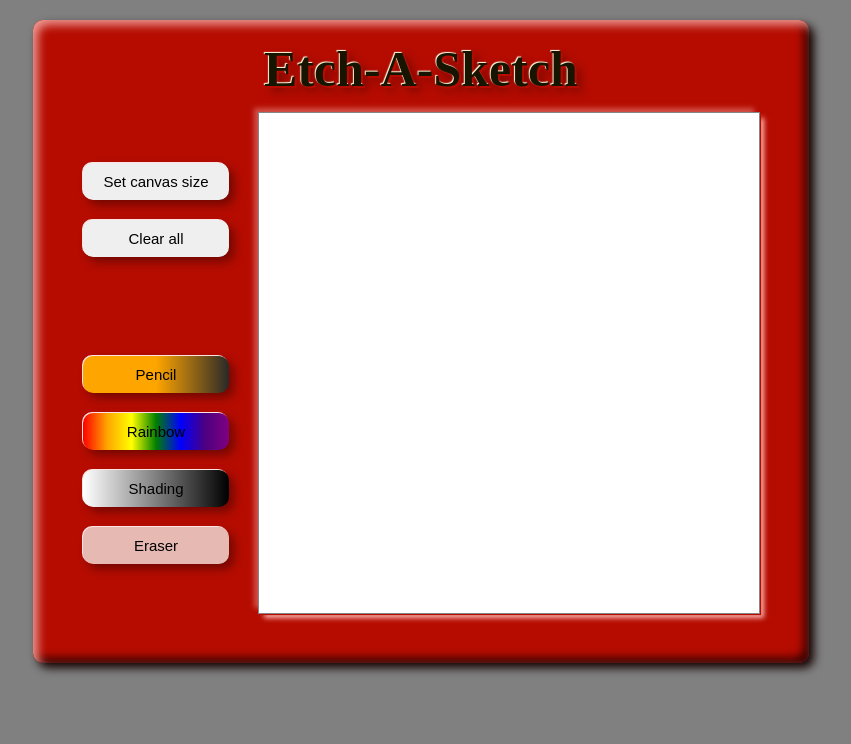
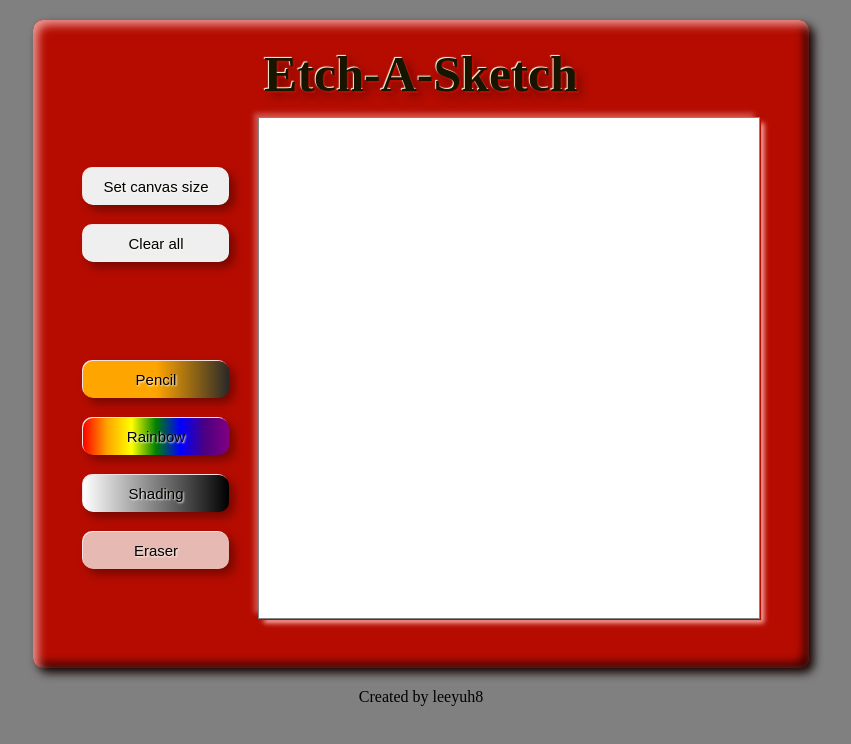
Before and after one commit to leeyuh8/etch-a-sketch, a plain HTML site: page index.html in a window 1280 px wide. Shown: the whole page, without its empty margins (219-1070 px from the left). Drawn offline with Linux system fonts and the light colour scheme.

Commit message:
Create footer text

```diff
--- a/index.html
+++ b/index.html
@@ -30,5 +30,8 @@
             </div>
         </div>
 
+        <footer>
+            Created by leeyuh8
+        </footer>
     </body>
 </html>
--- a/styles.css
+++ b/styles.css
@@ -30,6 +30,7 @@ h1 {
     font-size: 50px;
     text-align: center;
     padding-bottom: 15px;
+    padding-top: 5px;
     color: rgb(23, 20, 0);
     font-weight: bold;
     text-shadow: -1px -1px 1px rgb(255, 254, 226),
@@ -71,6 +72,7 @@ button {
     box-shadow: -1px -1px rgb(255, 227, 227),
                 5px 5px 10px rgba(49, 3, 0, 0.5);
     border: none;
+    text-shadow: 1px 1px 2px rgb(255, 251, 243);
 }
 
 button:active {
```
